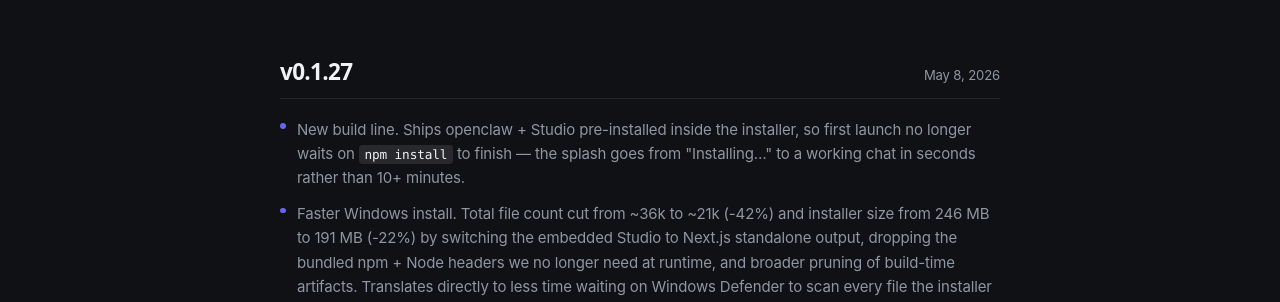
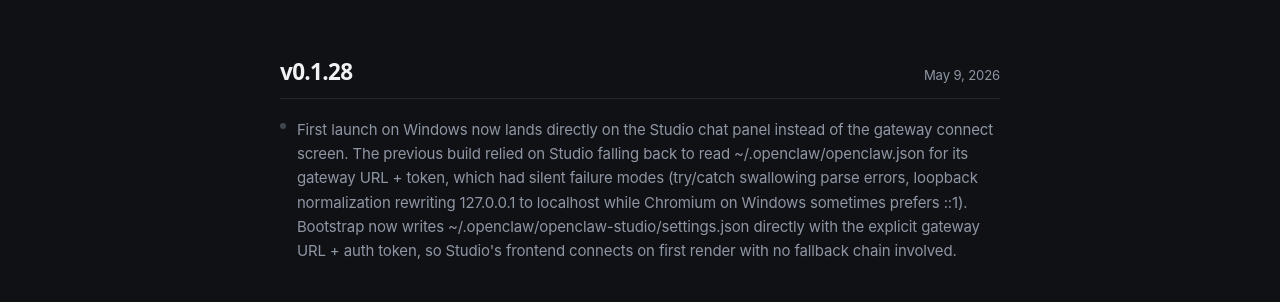
Before and after one commit to microblue/myclaw-desk, an Astro site in the folder website/: page /changelog in a window 1280 px wide. Shown: the part 222-524 px from the top of the page. Built offline with nearby package versions, Linux system fonts and the light colour scheme; Astro itself is replaced by a stand-in of ours.

Commit message:
website: bump desktop.myclaw.one to v0.1.28
Fixes the "first launch lands on GatewayConnectScreen" issue —
bootstrap now seeds Studio's settings.json directly with the gateway
URL + token, bypassing the silent-failure fallback chain through
openclaw.json.

```diff
--- a/website/src/components/DesktopContent.astro
+++ b/website/src/components/DesktopContent.astro
@@ -18,7 +18,7 @@
 // new Electron client that bundles openclaw + studio for offline-ready
 // install. Asset naming is `myclaw-desk-<version>-setup.exe` and
 // `myclaw-desk-<version>.AppImage` per electron-builder.yml in that repo.
-const DOWNLOAD_VERSION = '0.1.27';
+const DOWNLOAD_VERSION = '0.1.28';
 const LATEST = DESKTOP_RELEASES[0];
 const latestHighlights = LATEST.changes.filter(c => c.kind === 'highlight').slice(0, 3);
 const RELEASES_REPO = 'microblue/myclaw-desk';
--- a/website/src/data/desktopReleases.ts
+++ b/website/src/data/desktopReleases.ts
@@ -18,6 +18,16 @@
 }
 
 const DESKTOP_RELEASES: DesktopRelease[] = [
+    {
+        version: '0.1.28',
+        date: '2026-05-09',
+        changes: [
+            {
+                kind: 'fix',
+                text: 'First launch on Windows now lands directly on the Studio chat panel instead of the gateway connect screen. The previous build relied on Studio falling back to read ~/.openclaw/openclaw.json for its gateway URL + token, which had silent failure modes (try/catch swallowing parse errors, loopback normalization rewriting 127.0.0.1 to localhost while Chromium on Windows sometimes prefers ::1). Bootstrap now writes ~/.openclaw/openclaw-studio/settings.json directly with the explicit gateway URL + auth token, so Studio\'s frontend connects on first render with no fallback chain involved.',
+            },
+        ],
+    },
     {
         version: '0.1.27',
         date: '2026-05-08',
```
